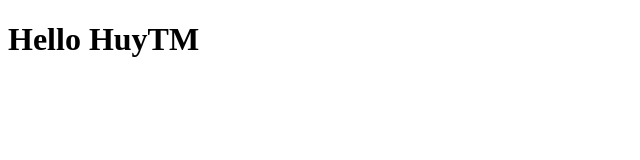
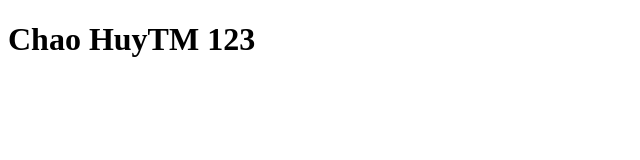
Before and after one commit to huytm1996/simple-html-app, a plain HTML site: page index.html in a window 1280 px wide. Shown: the whole page, without its empty margins (0-640 px from the left). Drawn offline with Linux system fonts and the light colour scheme.

Commit message:
23102025

```diff
--- a/index.html
+++ b/index.html
@@ -4,6 +4,6 @@
   <title>Hello from Jenkins CI/CD huytm3333</title>
 </head>
 <body>
-  <h1>Hello HuyTM</h1>
+  <h1>Chao HuyTM 123</h1>
 </body>
 </html>
```
